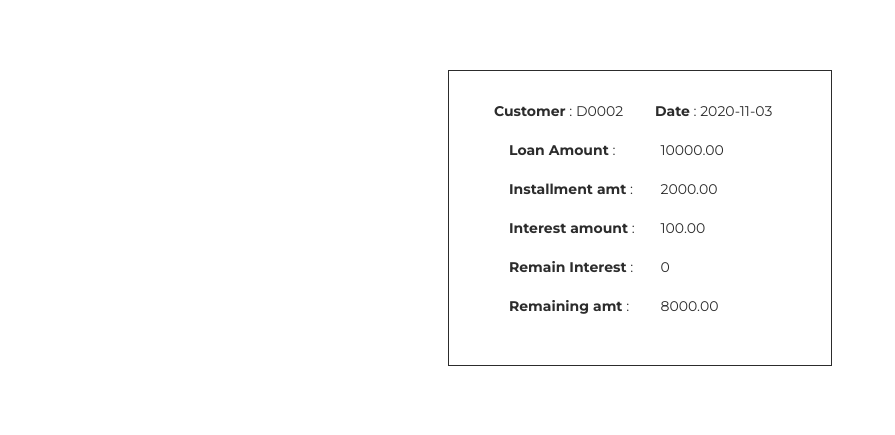
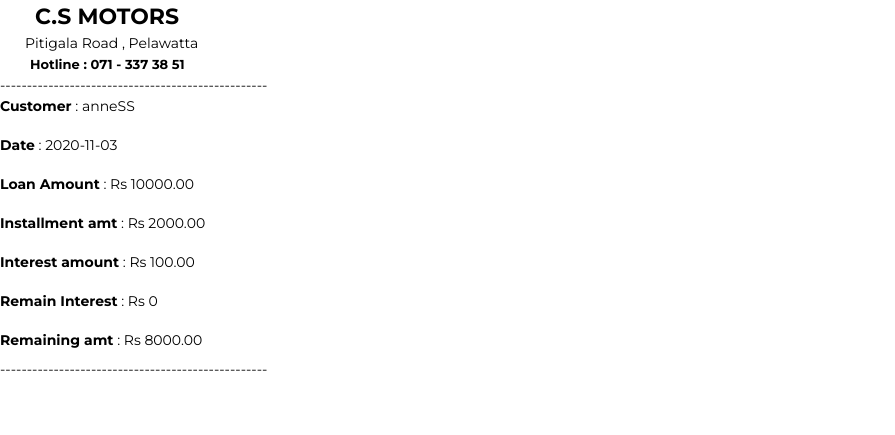
Before and after one commit to rearboost/poli-app-c1, a PHP site: page /debt_collection_print.php?id=1 in a window 1280 px wide. Shown: the top 435 px of the page, without its empty margins (0-895 px from the left). Run offline with PHP 8.4, Linux system fonts and the light colour scheme; a user stored in the database is signed in; data comes from the database, SQL or seed files in the repository; some libraries are stand-ins or nearby versions.

Commit message:
Print Window Update

```diff
--- a/debt_collection_print.php
+++ b/debt_collection_print.php
@@ -47,32 +47,34 @@ mysqli_select_db($con,DB_NAME);
     $data = mysqli_fetch_array($qry); // fetch data
 
 ?>
-       <div class="print_form" style="padding: 70px 0; display: flex; justify-content: center;">
-        <form style="width: 30%; padding: 30px; border: 1px solid;">
-          <div class="col-md-12">
+       <div class="print_form">
+        <form >
+          <div>
+             <span style="padding-left: 35px; font-size: 22px; color: black;"><b>C.S MOTORS</b></span><br>
+             <span style="padding-left: 25px; font-size: revert; color: black;">Pitigala Road , Pelawatta</span><br>
+             <span style="padding-left: 30px; font-size: small; color: black;"><b>Hotline : 071 - 337 38 51</b></span>
+          </div>
+          <span style="color: black;">--------------------------------------------------</span>
             <div class="row">
-              <div class="col-md-6 pr-3">
+              <div class="col-md-6 pr-1">
                 <div class="form-group">
-                  <label><b>Customer</b></label> : <?php echo $data['cust_id'] ?>
-                </div>
-              </div>
-              <div class="col-md-6 pr-3">
-                <div class="form-group">
-                  <label><b>Date</b></label> : <?php echo $data['li_date'] ?>
+                  <label style="color: black;"><b>Customer</b></label><span style="color: black;"> :
+                  <?php
+                     $name_id = $data['cust_id'];
+                     $custom = "SELECT * FROM customer WHERE cust_id = '$name_id' ";
+                     $result1 = mysqli_query($con,$custom);
+                     $dataName = mysqli_fetch_array($result1);
+                     echo $dataName['name'];
+
+                     ?>
+                    </span>
                 </div>
               </div>
             </div>
-
-            <div class="col-md-12 pr-1">
             <div class="row">
               <div class="col-md-6 pr-1">
                 <div class="form-group">
-                  <label><b>Loan Amount</b></label> :
-                </div>
-              </div>
-              <div class="col-md-6 pr-1">
-                <div class="form-group">
-                   <?php echo $data['amount'] ?>
+                  <label style="color: black;"><b>Date</b></label><span style="color: black;"> :  <?php echo $data['li_date'] ?></span>
                 </div>
               </div>
             </div>
@@ -80,57 +82,39 @@ mysqli_select_db($con,DB_NAME);
             <div class="row">
               <div class="col-md-6 pr-1">
                 <div class="form-group">
-                  <label><b>Installment amt</b></label> :
-                </div>
-              </div>
-              <div class="col-md-6 pr-1">
-                <div class="form-group">
-                  <?php echo $data['installement_amt'] ?>
+                  <label  style="color: black;"><b>Loan Amount</b></label><span style="color: black;"> : Rs <?php echo $data['amount'] ?>
                 </div>
               </div>
             </div>
-
             <div class="row">
               <div class="col-md-6 pr-1">
                 <div class="form-group">
-                  <label><b>Interest amount</b></label> :
-                </div>
-              </div>
-              <div class="col-md-6 pr-1">
-                <div class="form-group">
-                  <?php echo $data['interest_amt'] ?>
+                  <label  style="color: black;"><b>Installment amt</b></label><span style="color: black;"> : Rs <?php echo $data['installement_amt'] ?>
                 </div>
               </div>
             </div>
-
             <div class="row">
               <div class="col-md-6 pr-1">
                 <div class="form-group">
-                  <label><b>Remain Interest</b></label> :
-                </div>
-              </div>
-              <div class="col-md-6 pr-1">
-                <div class="form-group">
-                  <?php echo $data['remaining_int_amt'] ?>
+                  <label  style="color: black;"><b>Interest amount</b></label><span style="color: black;"> : Rs <?php echo $data['interest_amt'] ?>
                 </div>
               </div>
             </div>
-
             <div class="row">
               <div class="col-md-6 pr-1">
                 <div class="form-group">
-                  <label><b>Remaining amt</b></label> :
-                </div>
-              </div>
-              <div class="col-md-6 pr-1">
-                <div class="form-group">
-                  <?php echo $data['remaining_amt'] ?>
+                  <label  style="color: black;"><b>Remain Interest</b></label><span style="color: black;"> : Rs <?php echo $data['remaining_int_amt'] ?>
                 </div>
               </div>
             </div>
-
+            <div class="row">
+              <div class="col-md-6 pr-1">
+                <div class="form-group" style="margin-bottom: 0px;">
+                  <label  style="color: black;"><b>Remaining amt</b></label><span style="color: black;"> : Rs <?php echo $data['remaining_amt'] ?>
+                </div>
+              </div>
             </div>
-          </div>
+            <span style="color: black;">--------------------------------------------------</span>
          </form>
        </div>
   </div>
@@ -153,9 +137,10 @@ mysqli_select_db($con,DB_NAME);
   <script src="assets/js/sweetalert.min.js"></script>
   <script>
 
-  /////////////////////////////////////// Table Search
+  ///////////////////////////////////////  Print
   $(document).ready(function(){
-      setTimeout(function(){ window.print(); }, 2500);
+      setTimeout(function(){ window.print(); }, 2000);
+      setTimeout(window.close, 3000);
   });
   ///////////////////////////////////////////
 
```
